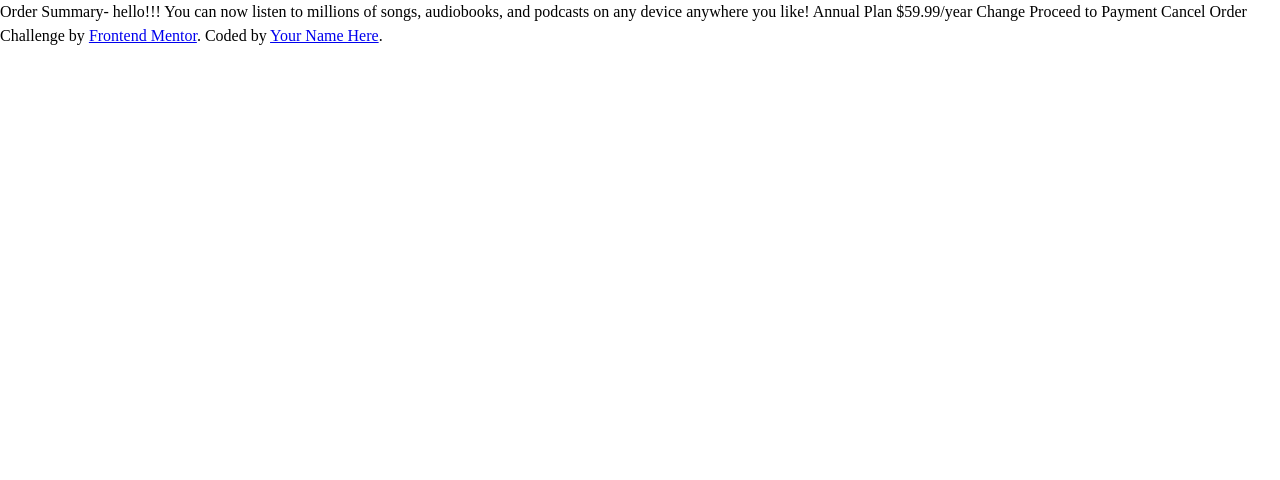
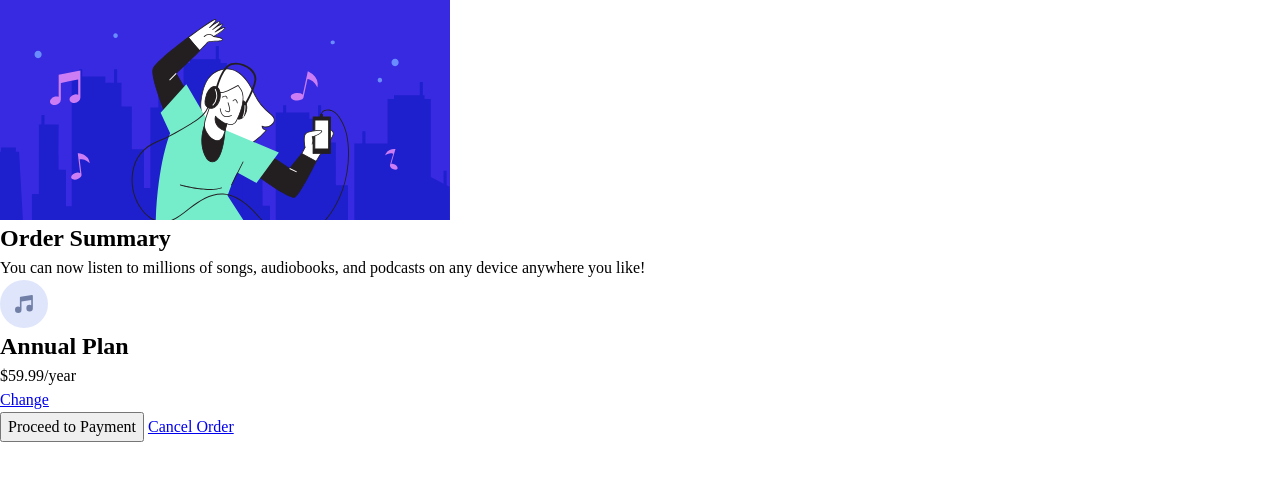
Before and after one commit to notgithubcat/order-summary-component-main, a plain HTML site: page index.html in a window 1280 px wide. Drawn offline with Linux system fonts and the light colour scheme.

Commit message:
Update index.html

```diff
--- a/index.html
+++ b/index.html
@@ -24,15 +24,37 @@
     <title>Frontend Mentor | Order summary card</title>
   </head>
   <body>
-    Order Summary- hello!!! You can now listen to millions of songs, audiobooks,
-    and podcasts on any device anywhere you like! Annual Plan $59.99/year Change
-    Proceed to Payment Cancel Order
+    <main>
+      <article class="card">
+        <picture
+          ><img
+            src="./images/illustration-hero.svg"
+            alt="vector character dancing with headphones while holding a smartphone"
+        /></picture>
+        <div class="card__contents">
+          <div class="summary">
+            <h1>Order Summary</h1>
+            <p>
+              You can now listen to millions of songs, audiobooks, and podcasts
+              on any device anywhere you like!
+            </p>
+          </div>
+          <div class="plan">
+            <div class="plan-info">
+              <img src="./images/icon-music.svg" alt="" />
 
-    <div class="attribution">
-      Challenge by
-      <a href="https://www.frontendmentor.io?ref=challenge" target="_blank"
-        >Frontend Mentor</a
-      >. Coded by <a href="#">Your Name Here</a>.
-    </div>
+              <div class="price">
+                <h2>Annual Plan</h2>
+                <p>$59.99/year</p>
+              </div>
+            </div>
+
+            <a href="#">Change</a>
+          </div>
+          <button class="btn">Proceed to Payment</button>
+          <a class="order_cancel" href="#">Cancel Order</a>
+        </div>
+      </article>
+    </main>
   </body>
 </html>
```
